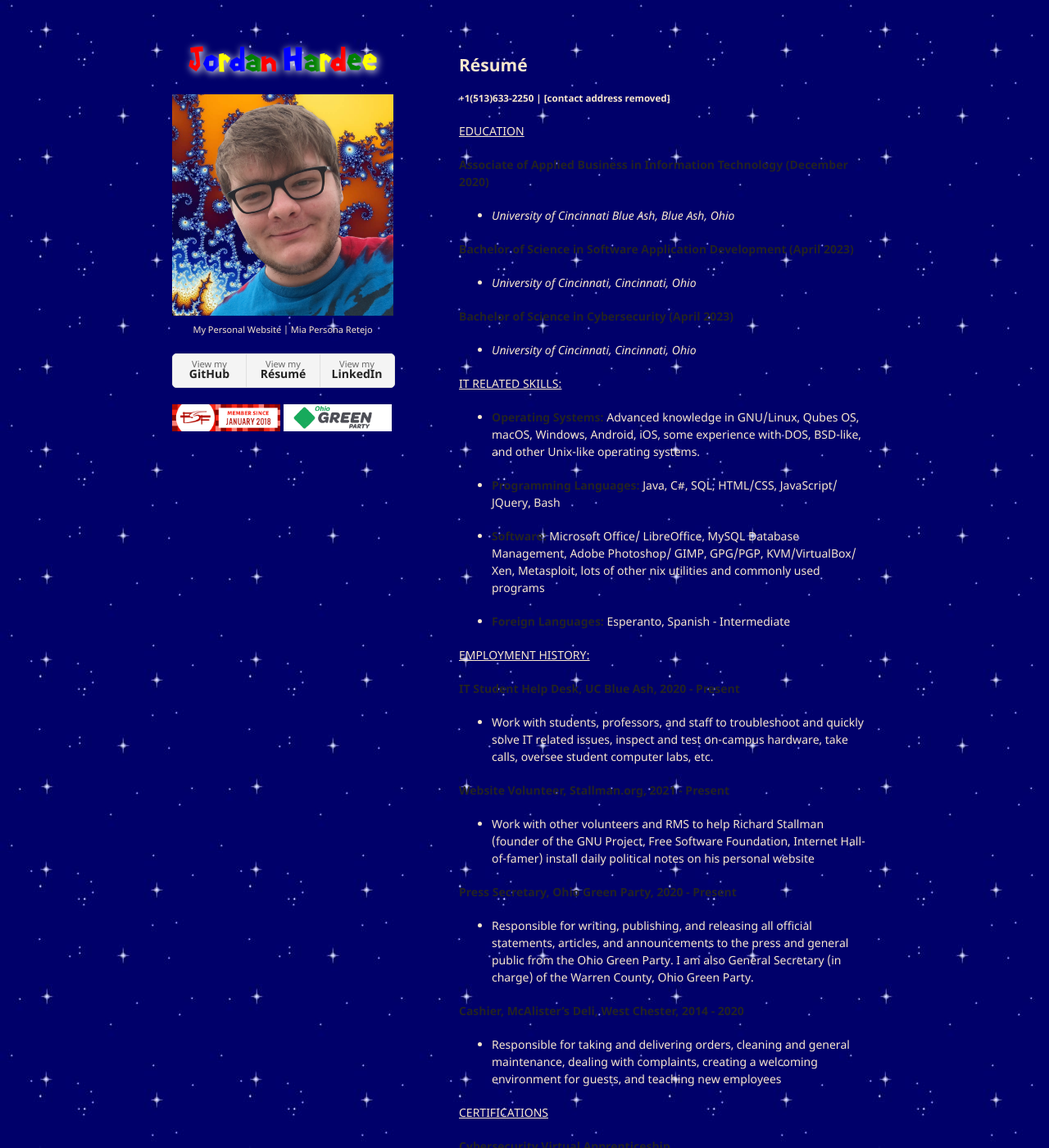
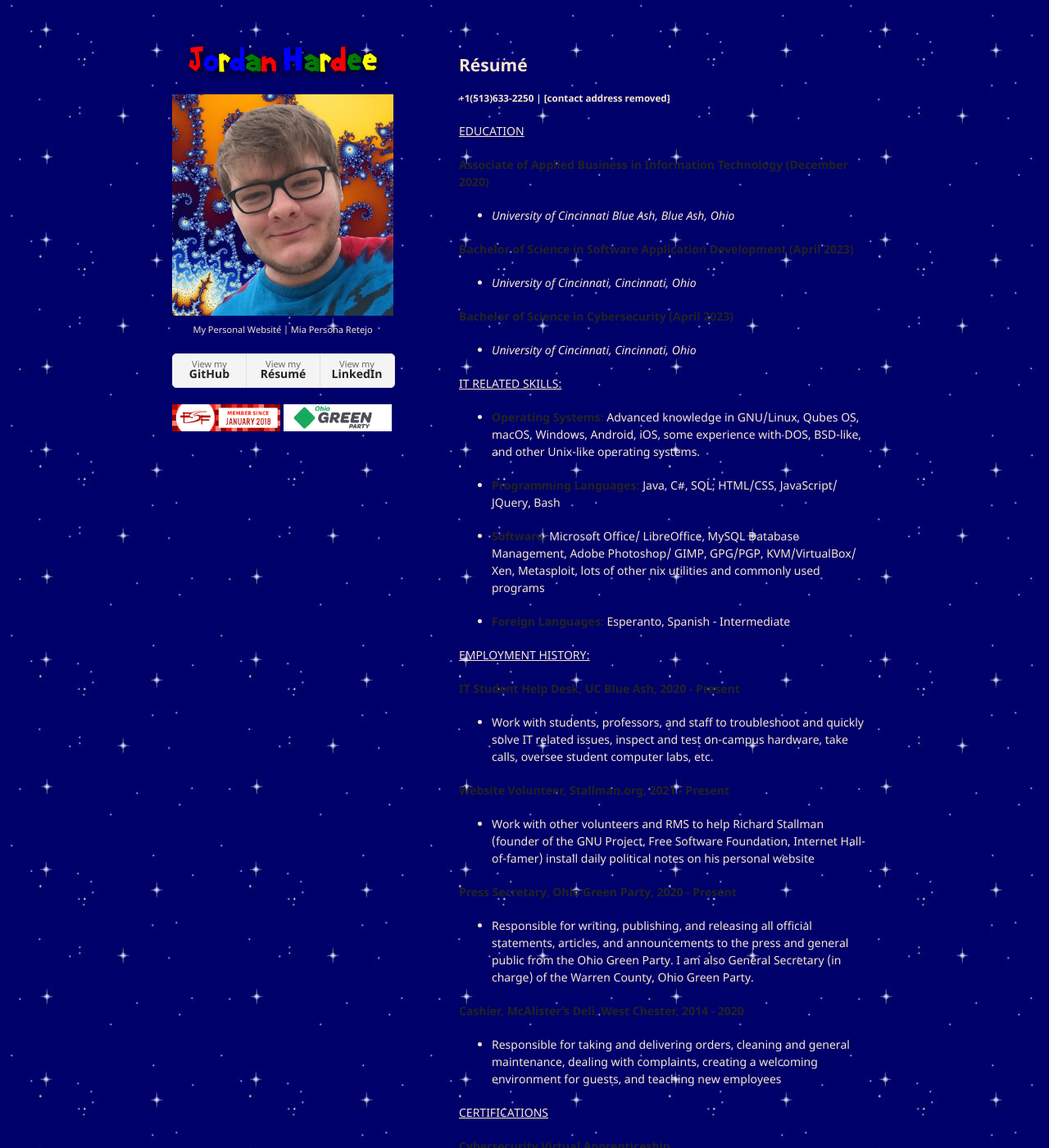
Before and after one commit to jordanhardee/jordanhardee.github.io, a Jekyll site: the page built from resume.md, in a window 1280 px wide and 1400 px high. Shown: the whole window at 82% size. Built offline with Jekyll 4.4.1, drawn with Linux system fonts in a browser that asks for light colours; our own code applies the rules of GitHub Pages for plain Markdown files.

Commit message:
dark h1 text-shadow

```diff
--- a/_sass/jekyll-theme-minimal.scss
+++ b/_sass/jekyll-theme-minimal.scss
@@ -38,7 +38,7 @@
 font-family: "Mario";
 /*text-shadow: 1px 0 0 #000, 0 -1px 0 #000, 0 1px 0 #000, -1px 0 0 #000;*/
 /*text-shadow: 1px 0 0 #777777, 0 -1px 0 #777777, 0 1px 0 #777777, -1px 0 0 #777777;*/
-text-shadow:2px 2px 10px rgb(255, 255, 255);
+text-shadow:2px 2px 10px rgb(0, 0, 0);
 font-size:200%;
 font-size: 0;     // whitespaces go away
 text-align: center;
```
